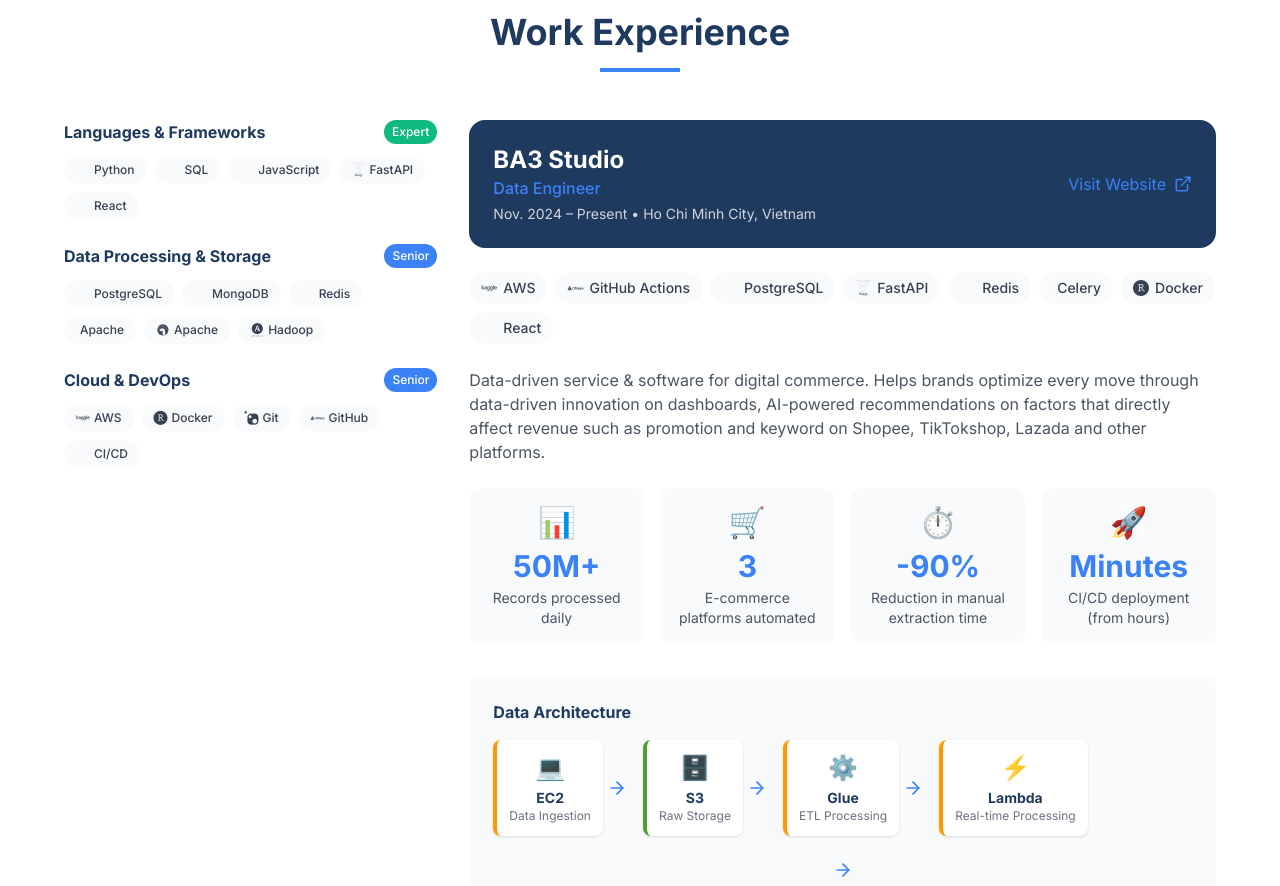
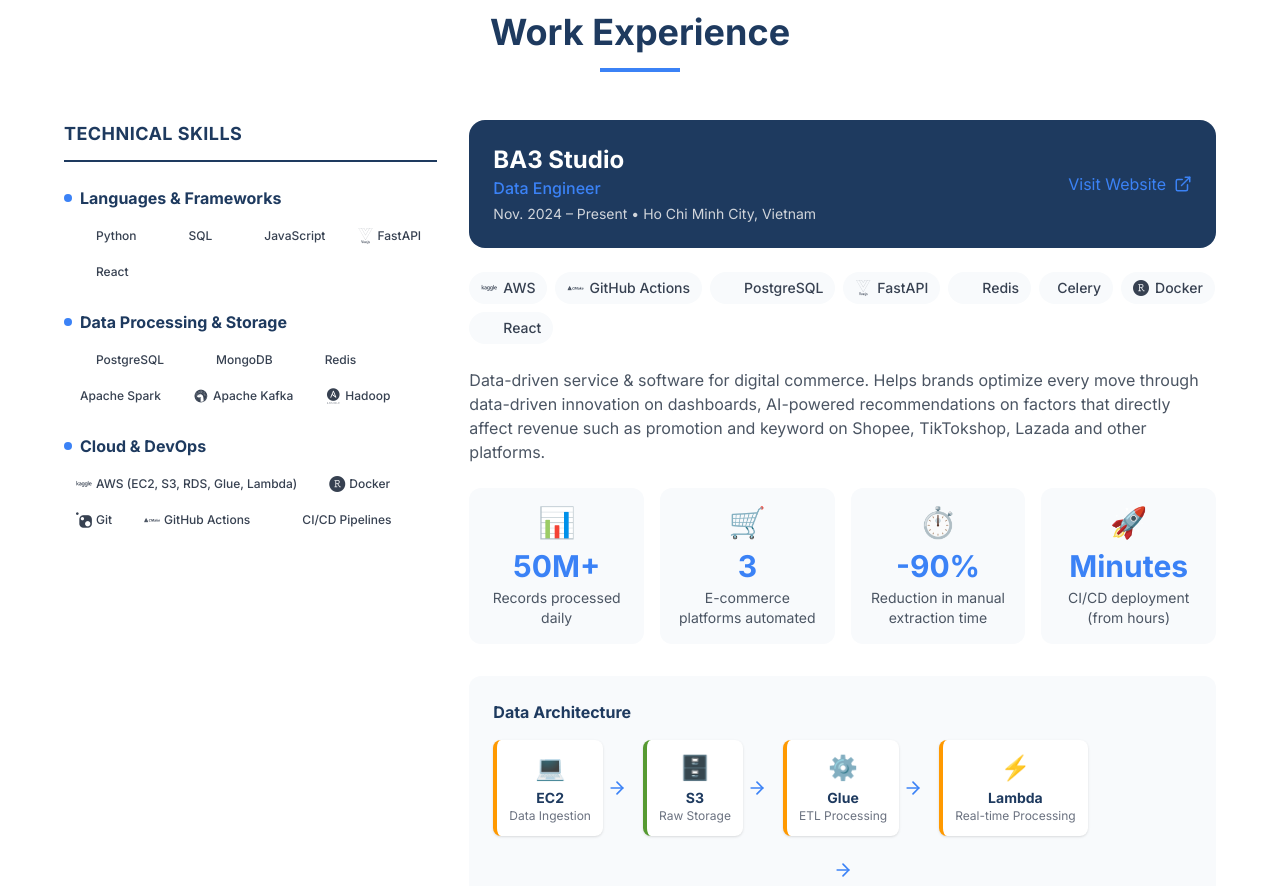
Before and after one commit to ThuatNguyenZ/profile, a React (Vite) app: page / in a window 1280 px wide. Shown: the part 3540-4426 px from the top of the page. Built offline with nearby package versions, Linux system fonts and the light colour scheme; some icons are missing.

Commit message:
fix: remove level badges, fix Apache skill names, add Technical Skills header

```diff
--- a/src/components/experience/SkillsSidebar.jsx
+++ b/src/components/experience/SkillsSidebar.jsx
@@ -24,6 +24,13 @@
 export default function SkillsSidebar() {
   return (
     <aside className="hidden md:block w-1/3 sticky top-20 self-start">
+      {/* Technical Skills Header - Visual separation */}
+      <div className="mb-6 pb-3 border-b-2 border-primary">
+        <h2 className="text-lg font-bold text-primary uppercase tracking-wide">
+          Technical Skills
+        </h2>
+      </div>
+
       <div className="space-y-6">
         {skillDomains.map((domain, domainIndex) => (
           <motion.div
@@ -33,15 +40,10 @@
             viewport={{ once: true }}
             transition={{ delay: domainIndex * 0.1 }}
           >
-            <div className="flex items-center justify-between mb-3">
-              <h3 className="font-bold text-primary">{domain.name}</h3>
-              <span
-                className="px-2 py-1 text-xs font-medium rounded-full text-white"
-                style={{ backgroundColor: domain.levelColor }}
-              >
-                {domain.level}
-              </span>
-            </div>
+            <h3 className="font-bold text-primary mb-3 flex items-center gap-2">
+              <span className="w-2 h-2 rounded-full bg-secondary" />
+              {domain.name}
+            </h3>
             <div className="flex flex-wrap gap-2">
               {domain.skills.map((skill) => {
                 const deviconClass = deviconClassMap[skill]
@@ -49,12 +51,13 @@
                   <motion.span
                     key={skill}
                     whileHover={{ scale: 1.05 }}
-                    className="inline-flex items-center gap-1 px-3 py-1.5 bg-surface rounded-full text-xs font-medium text-gray-700 hover:shadow-md transition-shadow cursor-default"
+                    className="inline-flex items-center gap-1 px-3 py-1.5 bg-white rounded-full text-xs font-medium text-gray-700 hover:shadow-md transition-shadow cursor-default"
+                    title={skill}
                   >
                     {deviconClass ? (
-                      <i className={`${deviconClass}`} style={{ fontSize: 14 }} />
+                      <i className={`${deviconClass}`} style={{ fontSize: 16, color: 'inherit' }} />
                     ) : null}
-                    <span>{skill.split(' ')[0]}</span>
+                    <span className="whitespace-nowrap">{skill}</span>
                   </motion.span>
                 )
               })}
--- a/src/data/experience.js
+++ b/src/data/experience.js
@@ -54,20 +54,14 @@
 export const skillDomains = [
   {
     name: 'Languages & Frameworks',
-    level: 'Expert',
-    levelColor: '#10B981',
     skills: ['Python', 'SQL', 'JavaScript', 'FastAPI', 'React'],
   },
   {
     name: 'Data Processing & Storage',
-    level: 'Senior',
-    levelColor: '#3B82F6',
     skills: ['PostgreSQL', 'MongoDB', 'Redis', 'Apache Spark', 'Apache Kafka', 'Hadoop'],
   },
   {
     name: 'Cloud & DevOps',
-    level: 'Senior',
-    levelColor: '#3B82F6',
     skills: ['AWS (EC2, S3, RDS, Glue, Lambda)', 'Docker', 'Git', 'GitHub Actions', 'CI/CD Pipelines'],
   },
 ]
```
